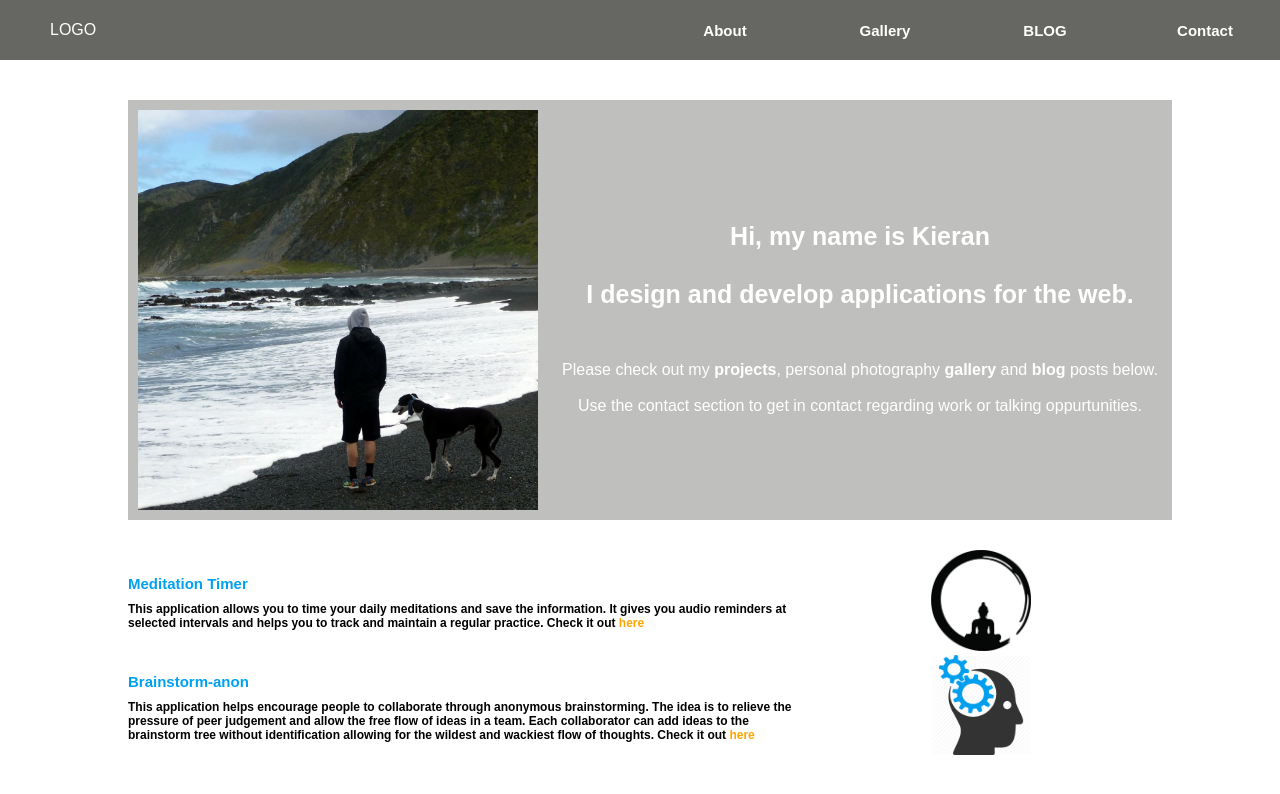
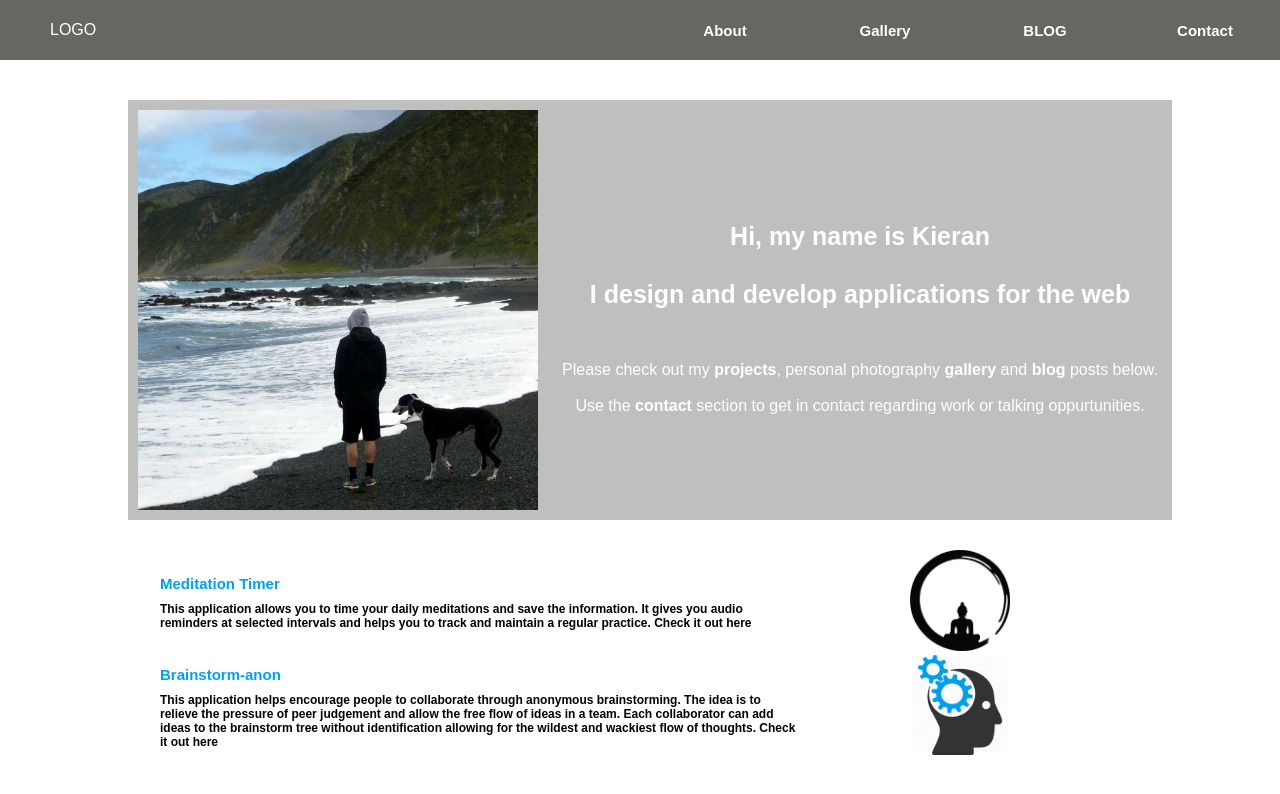
Before and after one commit to mcclymont-k/react-blog, a React (Create React App) app: page /#/ in a window 1280 px wide. Shown: the top 794 px of the page. Built offline with nearby package versions, Linux system fonts and the light colour scheme.

Commit message:
Changed sizing to better fit a small screen

```diff
--- a/src/App.css
+++ b/src/App.css
@@ -171,6 +171,7 @@
   margin-top: 100px;
   margin-bottom: 30px;
   min-width: 720px;
+  max-width: 1200px;
   padding: 10px;
   background-color: #94949199;
   transition: color 0.3s;
@@ -208,10 +209,17 @@
   grid-template-columns: 1fr 0.5fr;
   justify-items: center;
   align-items: center;
+  max-width: 960px;
+  margin: auto;
 }
 
 .projectContainer a {
   text-decoration: none;
+  color: black;
+
+}
+
+.projectContainer a:hover {
   color: orange;
 }
 
--- a/src/Components/About.js
+++ b/src/Components/About.js
@@ -7,9 +7,9 @@ class About extends Component {
         <div className='aboutTitle'>
           <img className='aboutImage' src={require("../Images/kieran.jpg" )} />
           <div className='aboutText'>
-            <h1>Hi, my name is <h3>Kieran</h3><br/><br/>I <h3>design</h3> and <h3>develop</h3> applications for the web.</h1><br/><br/>
+            <h1>Hi, my name is <h3>Kieran</h3><br/><br/>I <h3>design</h3> and <h3>develop</h3> applications for the web</h1><br/><br/>
             Please check out my <h3>projects</h3>, personal photography <h3>gallery</h3> and <h3>blog</h3> posts
-            below.<br/><br/> Use the contact section to get in
+            below.<br/><br/> Use the <h3>contact</h3> section to get in
             contact regarding work or talking oppurtunities.
           </div>
         </div>
```
